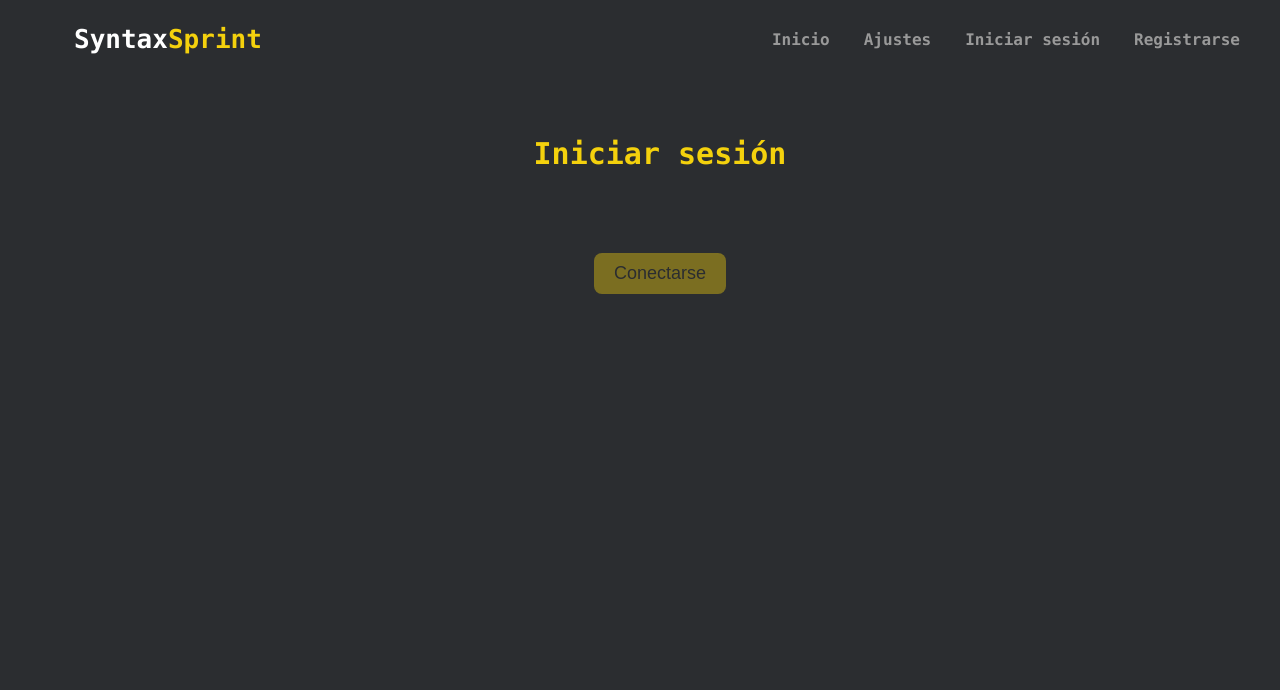
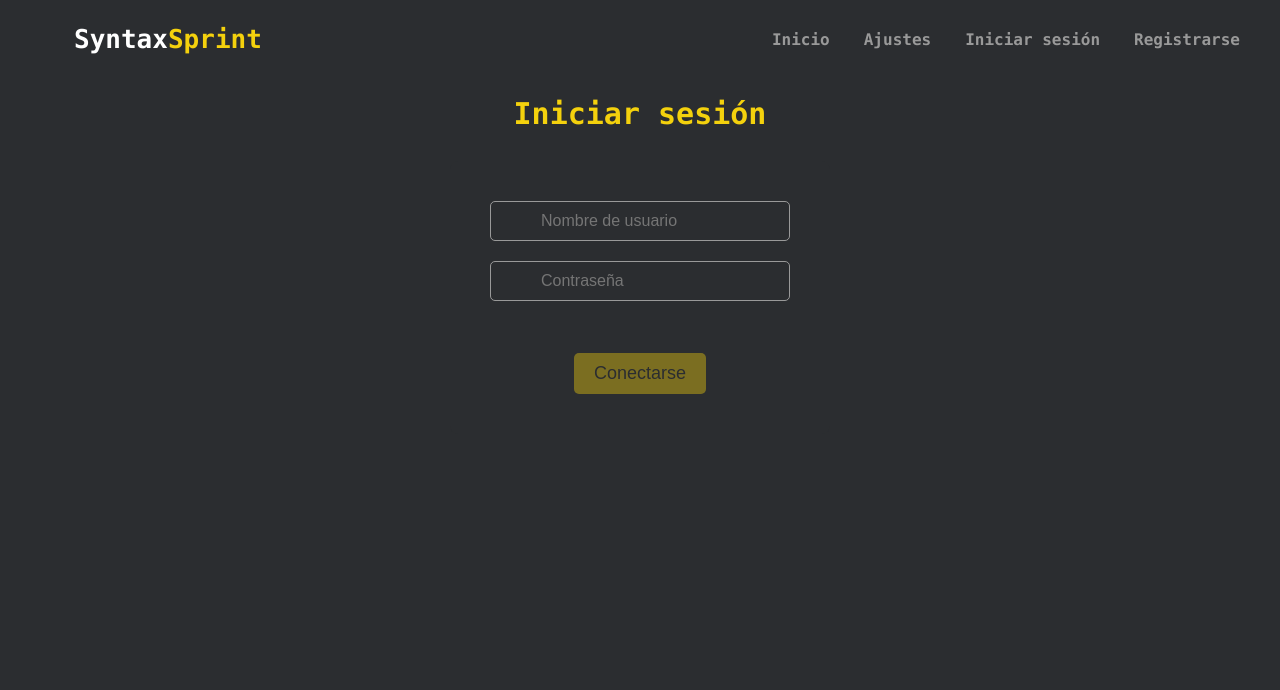
Before and after one commit to Chorexxs/SyntaxSprint, a Django app: page /login in a window 1280 px wide. Shown: the top 690 px of the page. Run offline with Django 5.2, Linux system fonts and the light colour scheme.

Commit message:
trabajando en los estilos del login

```diff
--- a/syntax_sprint/static/css/styles.css
+++ b/syntax_sprint/static/css/styles.css
@@ -6,6 +6,10 @@
     --black: #2b2d30;
     --gray: #999;
     --white: #fff;
+  }
+
+  main {
+    padding-top: 80px; /* Ajusta según la altura de tu nav */
   }
 
 
@@ -19,7 +23,7 @@
     justify-content: center;
     align-items: center;
     margin-top: 32px;
-    margin: 100px;
+    margin: 0;
     padding: 16px;
   }
 
@@ -36,7 +40,7 @@
     font-size: 25px;
   }
 
-  input {
+  .index-page input {
     z-index: -999;
     position: absolute;
     top: 0;
@@ -160,6 +164,7 @@
     right: 0;
     background-color: var(--black); /* Color de fondo de la navbar */
     z-index: 1000; /* Asegura que la navbar esté por encima de otros elementos */
+    max-width: 100%;
 }
 
 .navbar {
@@ -255,7 +260,7 @@ button#start-test:hover {
 }
 
 
-
+/* footer */
 
 
 footer {
@@ -298,68 +303,84 @@ footer {
   margin: 0 4px;
 }
 
-/* login */
+/* login.html */
 
-.container {
-  text-align: center;
-    width: 100%;
-    max-width: 400px; /* Ancho máximo del formulario */
-    padding: 20px;
-    background-color: var(--black); /* Fondo blanco para el formulario */
-
-
+/* Estilo general para el formulario */
+.login-form {
+  width: 300px;
+  margin: 0 auto;
+  margin-top: 30px;
+  padding: 40px;
+  background: var(--black);
+  border-radius: 8px;
+  box-shadow:  var(--gray);
 }
 
-
-h1 {
-  margin: 0;
-  padding: 0;
-  font-size: 30px;
-  color: var(--yellow);
+/* Estilo para los contenedores de entrada */
+.input-container {
+  display: flex;
+  align-items: center;
+  margin-bottom: 20px;
+  position: relative;
 }
 
-/* Estilos para el mensaje de error */
-.error-message {
-  margin-bottom: 20px;
+/* Estilo para los iconos */
+.icon {
+  color: var(--gray);
+  padding: 10px;
+  min-width: 40px;
+  text-align: center;
+  position: absolute;
 }
 
-#error-msg {
-  color: red; /* Color del mensaje de error */
-  font-size: 1rem;
+/* Estilo para los campos de entrada */
+.form-control {
+  width: 100%;
+  padding: 10px 10px 10px 50px;
+  border: 1px solid var(--gray);
+  border-radius: 5px;
+  background: var(--black);
+  font-size: 16px;
+  outline: none;
 }
 
-/* Estilos para el formulario */
-.login-form {
-  display: flex;
-  flex-direction: column;
-  align-items: center;
+/* Efecto de enfoque en los campos de entrada */
+.form-control:focus {
+  border-color: var(--gray);
+  box-shadow: 0px 0px 5px var(--gray);
 }
 
-.form-group {
-  margin-bottom: 15px;
-  width: 100%;
+/* Estilo para el botón de enviar */
+.button-container {
+  text-align: center;
 }
 
-.form-group input {
-  width: 100%;
-  padding: 10px;
-  font-size: 1rem;
-  border: 1px solid var(--gray);
-  border-radius: 4px;
+.btn-primary {
+  background-color: var(--yellow);
+  border: none;
+  color: var(--black);
+  padding: 10px 20px;
+  font-size: 18px;
+  border-radius: 5px;
+  cursor: pointer;
+  transition: background-color 0.3s ease;
 }
 
-button {
-  padding: 10px 20px;
-  font-size: 18px;
-  color: var(--black);
-  background-color: var(--yellow); /* Color de fondo del botón */
-  border: none;
-  border-radius: 8px;
-  cursor: pointer;
-  transition: background-color 0.2s ease-in-out, color 0.2s ease-in-out, transform 0.2s ease-in-out;
+.btn-primary:hover {
+  background-color: var(--yellow);
 }
 
-button:hover {
-  background-color: var(--yellow); /* Color del botón en hover */
-  transform: scale(1.03);
+.error-message {
+  position: relative; /* Necesario para que el mensaje de error esté posicionado correctamente dentro de este contenedor */
 }
+
+/* Estilo para el mensaje de error en rojo */
+.error-msg {
+  color: var(--red);
+  font-weight: bold;
+  position: absolute;
+  top: 0;
+  left: 0;
+  width: 100%;
+  text-align: center;
+}
--- a/syntax_sprint/templates/index.html
+++ b/syntax_sprint/templates/index.html
@@ -27,7 +27,7 @@
       const apiUrl = "{% url 'get_python_function' %}";
     </script>
   </head>
-  <body>
+  <body class="index-page">
     <main>
       <nav>
         <a class="navbar-brand" href="{% url 'index' %}">
--- a/syntax_sprint/templates/login.html
+++ b/syntax_sprint/templates/login.html
@@ -26,7 +26,7 @@
       const apiUrl = "{% url 'get_python_function' %}";
     </script>
   </head>
-  <body>
+  <body class="login-page">
     <main>
       <nav>
         <a class="navbar-brand" href="{% url 'index' %}">
@@ -48,7 +48,7 @@
       </nav>
 
       <div class="container">
-        <h1>Iniciar sesión</h1>
+        <span class="text">Iniciar sesión</span>
 
         <!-- Mensaje de error -->
         <div class="error-message">
@@ -60,23 +60,33 @@
         <!-- Formulario -->
         <form action="" method="POST" class="login-form">
           {% csrf_token %}
-          <div class="form-group">
+          <div class="input-container">
+            <i class="fas fa-user fa-lg icon"></i>
             <input
               type="text"
               name="username"
+              class="form-control"
               placeholder="Nombre de usuario"
               required
             />
           </div>
-          <div class="form-group">
+
+          <div class="input-container">
+            <i class="fas fa-lock fa-lg icon"></i>
             <input
               type="password"
               name="password"
+              class="form-control"
               placeholder="Contraseña"
               required
             />
           </div>
-          <button type="submit">Conectarse</button>
+
+          <div class="button-container">
+            <button type="submit" class="btn btn-primary btn-lg">
+              Conectarse
+            </button>
+          </div>
         </form>
       </div>
     </main>
```
Also changed, not shown: syntax_sprint/db.sqlite3, syntax_sprint/static/js/script.js (line endings or trailing spaces).
